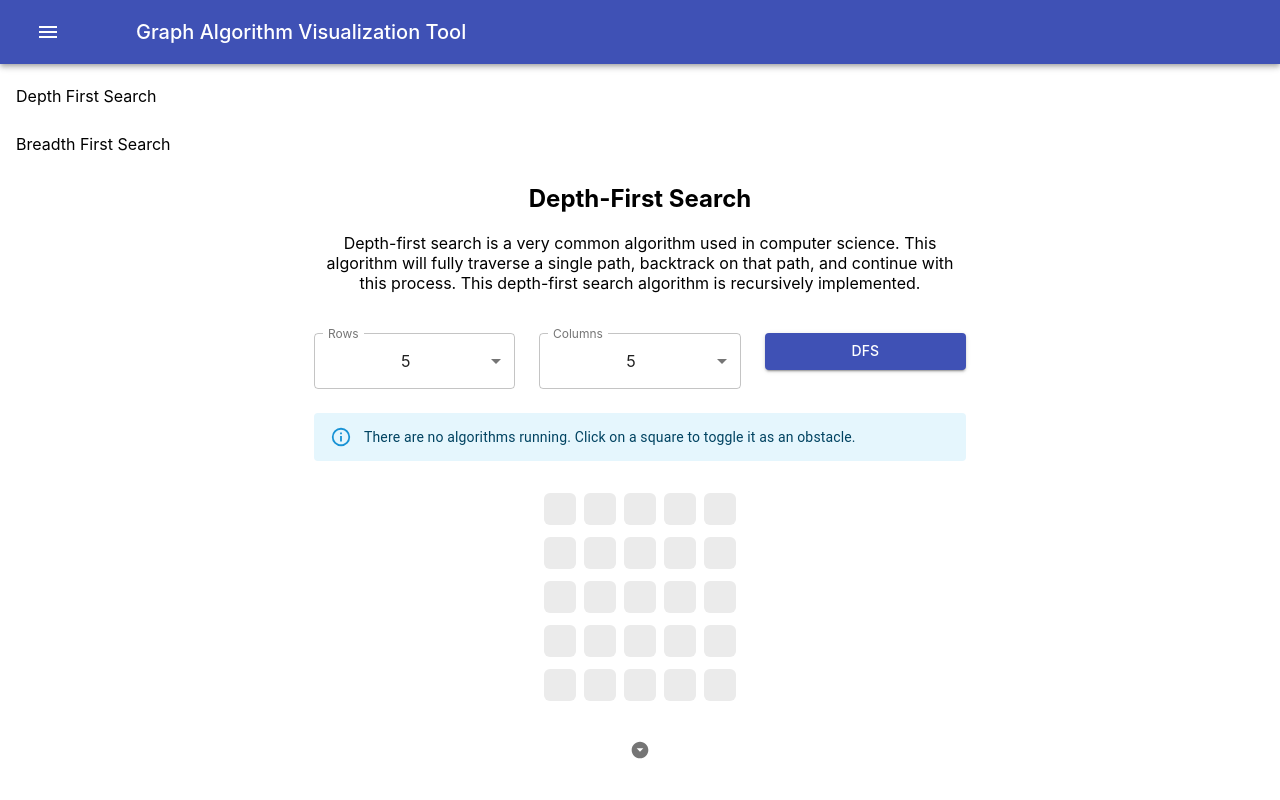
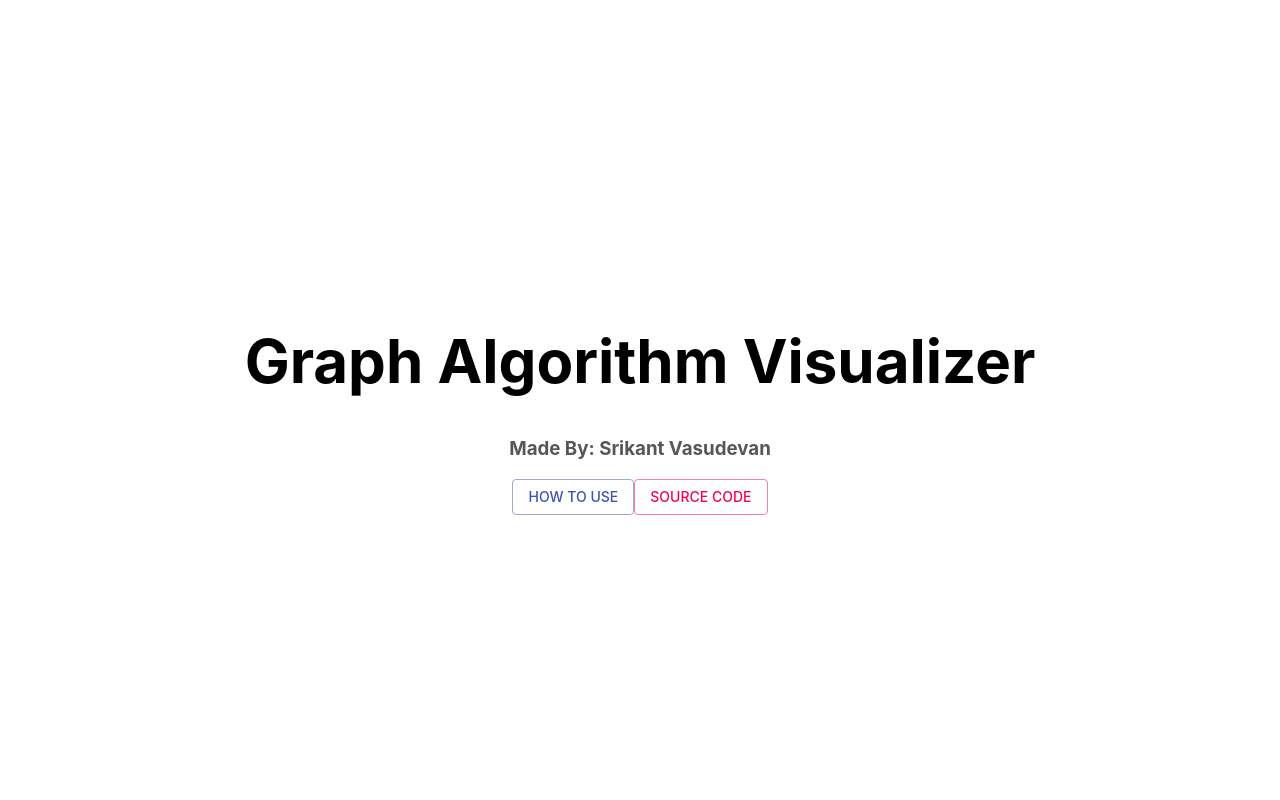
Before and after one commit to srikantv03/graph-visualizer, a React (Create React App) app in the folder graph-vis/: page / in a window 1280 px wide. Shown: the top 800 px of the page. Built offline with nearby package versions, Linux system fonts and the light colour scheme.

Commit message:
change header style

```diff
--- a/graph-vis/src/App.css
+++ b/graph-vis/src/App.css
@@ -81,3 +81,31 @@ body::-webkit-scrollbar {
   border-width: 2px;
   background-color: #AFA;
 }
+
+#header-container {
+  position: relative;
+}
+
+#header-container canvas, #overlay {
+  position: absolute;
+}
+
+.header-div {
+  vertical-align: middle;
+  text-align: center;
+  display: table-cell;
+}
+
+.header-text {
+  font-size: 60px;
+}
+
+.secondary-header-text {
+  color: #575757;
+}
+
+.outer-header-div {
+  display: table;
+  height: 100vh;
+  width: 100vw;
+}
--- a/graph-vis/src/MainWindow.js
+++ b/graph-vis/src/MainWindow.js
@@ -1,4 +1,3 @@
-
 import React, {useState, useRef, useEffect} from "react";
 import ReactDOM from "react-dom";
 import Graph from "react-graph-vis";
@@ -7,11 +6,10 @@ TextField, FormControl, InputLabel, MenuItem, Select, SelectChangeEvent, Grid,
 FormHelperText, Drawer, Box, List, ListItemText} from '@material-ui/core';
 import { fade, makeStyles } from '@material-ui/core/styles';
 import MenuIcon from '@material-ui/icons/Menu';
-
+import Header from './components/header.jsx';
 import { Alert } from "@mui/material";
 import DepthFirst from "./components/dfs.jsx";
 import { Link } from "react-scroll";
-const drawerWidth = 240;
 
 function MainWindow(props) {
   const [current, setCurrent] = useState(1);
@@ -49,26 +47,14 @@ function MainWindow(props) {
   }, []);
   const handleOnScroll = () => {
     const a = document.body.clientHeight;
-    if (Math.round(sections * 2 * window.scrollY / a) != current) {
-      setCurrent(Math.round(sections * 2 * window.scrollY / a));
+    if (sections * Math.round(window.scrollY / a) != current) {
+      setCurrent(sections * Math.round(window.scrollY / a));
+      console.log(Math.round(window.scrollY / a));
     }
   }
     return (
       <React.Fragment>
-      <AppBar position="static">
-        <Toolbar>
-          <IconButton
-            className={classes.menuButton}
-            color="inherit"
-          >
-            <MenuIcon />
-          </IconButton>
-          <Button onClick={async () => {await this.colorSwitch();}} />
-          <Typography className={classes.title} variant="h6" noWrap>
-            Graph Algorithm Visualization Tool
-          </Typography>
-        </Toolbar>
-      </AppBar>
+      <Header />
       <Grid container sx={{height: 100}} spacing={3}>
         <Grid item md={3} xs={0}>
           <Box
@@ -78,7 +64,7 @@ function MainWindow(props) {
               {['Depth First Search', 'Breadth First Search'].map((text, index) => (
                 <ListItem key={text}>
                   <Link smooth={true} duration={500} to="bredth-first">
-                    <ListItemText sx={{fontWeight: index == current - 1 ? "bold" : "normal"}} primary={text} />
+                    <Typography style={{fontWeight:  index == current ? "bold": "normal"}}>{text} {index}</Typography>
                   </Link>
                 </ListItem>
               ))}
@@ -86,6 +72,7 @@ function MainWindow(props) {
           </Box>
         </Grid>
         <Grid item md={6}>
+
           <section style={sectStyle} id="depth-first">
             <DepthFirst />
           </section>
--- a/graph-vis/src/components/dfs.jsx
+++ b/graph-vis/src/components/dfs.jsx
@@ -8,6 +8,7 @@ import MenuIcon from '@material-ui/icons/Menu';
 import ArrowDropDownCircleIcon from '@mui/icons-material/ArrowDropDownCircle';
 import { Alert } from "@mui/material";
 import { Link } from "react-scroll";
+import ArrowRightIcon from '@mui/icons-material/ArrowRight';
 
 
 function DepthFirst() {
@@ -131,7 +132,7 @@ function DepthFirst() {
       <Grid container sx={{height: 100}} spacing={3}>
         <Grid container padding={10} spacing={3}>
           <Grid item xs={12}>
-            <h1>Depth-First Search</h1>
+            <h2>Depth-First Search</h2>
             <p>Depth-first search is a very common algorithm used in computer science. This algorithm will fully traverse a single path, backtrack on that path, and continue with this process. This depth-first search algorithm is recursively implemented.</p>
           </Grid>
           <Grid item xs={4}>
@@ -166,9 +167,7 @@ function DepthFirst() {
           </FormControl>
           </Grid>
           <Grid item xs={4}>
-            <FormControl fullWidth>
-            <Button color="primary" variant="contained" sx={{height: 1}} onClick={dfsSearch}>DFS</Button>
-            </FormControl>
+            <Button color="primary" variant="contained" style={{height: "100%", width: "100%"}} onClick={dfsSearch} endIcon={<ArrowRightIcon fontSize="large" />}>DFS</Button>
           </Grid>
           <Grid item xs={12}>
             <Alert sx={{textAlign: "center"}} severity={!running ?  "info": "warning"}>{!running ? "There are no algorithms running. Click on a square to toggle it as an obstacle." : "An algorithm is currently running."}</Alert>
--- /dev/null
+++ b/graph-vis/src/components/header.jsx
@@ -0,0 +1,152 @@
+
+import React, {useState, useRef, useEffect, setOpen} from "react";
+import ReactDOM from "react-dom";
+import Graph from "react-graph-vis";
+import {AppBar, Toolbar, IconButton, Typography, Button, TextField, FormControl, InputLabel, MenuItem, Select, SelectChangeEvent, Grid, FormHelperText, Modal, Box, Card} from '@material-ui/core';
+import { fade, makeStyles } from '@material-ui/core/styles';
+import MenuIcon from '@material-ui/icons/Menu';
+import ArrowDropDownCircleIcon from '@mui/icons-material/ArrowDropDownCircle';
+import { Alert } from "@mui/material";
+import { Link } from "react-scroll";
+import ArrowRightIcon from '@mui/icons-material/ArrowRight';
+import { integerPropType } from "@mui/utils";
+import "./../App.css";
+
+
+const modalStyle = {
+    position: 'absolute',
+    top: '50%',
+    left: '50%',
+    transform: 'translate(-50%, -50%)',
+    width: 400,
+    bgcolor: 'background.paper',
+    border: '2px solid #000',
+    boxShadow: 24,
+    p: 4,
+  };
+
+function Header() {
+    const rows = 20;
+    const cols = 12;
+    const canvasRef = useRef(null);
+    var delta = 0;
+    const [open, setOpen] = useState(false);
+    const handleOpen = () => setOpen(true);
+    const handleClose = () => setOpen(false);
+
+    const [worms, setWorms] = useState([[
+        [1, 2],
+        [1, 3],
+        [2, 3],
+        [3, 3]
+    ]])
+
+    const anim = (time) => {
+        if (time - delta > 500) {
+            console.log(time)
+            delta += 500;
+            var tempWorms = [...worms];
+            for (var i = 0; i < tempWorms.length; i++) {
+                tempWorms[i].shift();
+                let worm = tempWorms[i];
+                var potentials = [];
+                var steps = [[-1, 0], [1, 0], [0, -1], [0, 1]];
+                for (var step of steps) {
+                    const nx = worm[worm.length - 1][0] + step[0];
+                    const ny = worm[worm.length - 1][1] + step[1];
+                    if (nx > 0 && nx < rows && ny > 0 && nx < cols) {
+                        potentials.push([nx, ny]);
+                    }
+                }
+                tempWorms[i].push(potentials[Math.floor(Math.random() * potentials.length)]);
+            }
+            setWorms([...tempWorms])
+            plot();
+        }
+        requestAnimationFrame(anim);
+    }
+
+    // useEffect(() => {
+    //     while(canvasRef.current == null) {
+    //         setTimeout(() => {}, 200);
+    //     }
+    //     requestAnimationFrame(anim);
+
+    // }, []);
+
+    const plot = () => {
+        const canvas = canvasRef.current;
+        if (canvas != null && canvas != undefined) {
+            const context = canvas.getContext('2d');
+            const width = context.canvas.width;
+            const height = context.canvas.height;
+            const rstep = (width - 20) / 20;
+            const cstep = (height - 16) / 12;
+
+            context.clearRect(0, 0, width, height);
+
+            for(var worm of worms) {
+                console.log(worm);
+                if (worm.length > 1) {
+                context.beginPath();
+                context.moveTo(10 + worm[0][0] * rstep, 8 + worm[0][1] * cstep);
+                    for (var i = 1; i < worm.length; i++) {
+                        context.lineTo(10 + worm[i][0] * rstep, 8 + worm[i][1] * cstep);
+                        context.stroke();
+                        context.moveTo(10 + worm[i][0] * rstep, 8 + worm[i][1] * cstep);
+                    }
+                }
+            }
+        }
+
+    }
+
+    return (
+        // <div>
+        // <div style={{height: "100%", justifyContent: "center", textAlign: "center"}} id='header-container'>
+        //     <canvas height="700px" width="1500px" ref={canvasRef} style={{backgroundColor: "white"}} ></canvas>
+        //     <div id="overlay">
+        //         yessir bro
+        //     </div>
+        // </div>
+        // </div>
+        <React.Fragment>
+            <div className="outer-header-div">
+                <div className="header-div">
+                    <h1 className="header-text">Graph Algorithm Visualizer</h1>
+                    <h3 className="secondary-header-text">Made By: Srikant Vasudevan</h3>
+                    <Grid item xs={12}>
+                        <Button onClick={handleOpen} sx={{padding: 2}} color="primary" variant="outlined">
+                            How to use
+                        </Button>
+
+                        <Button sx={{padding: 2}} color="secondary" variant="outlined">
+                            Source Code
+                        </Button>
+                    </Grid>
+                    <div>
+                        <Modal
+                            open={open}
+                            onClose={handleClose}
+                            aria-labelledby="modal-modal-title"
+                            aria-describedby="modal-modal-description"
+                        >
+                            <Card sx={{modalStyle}}>
+                                <Typography id="modal-modal-title" variant="h6" component="h2">
+                                    Text in a modal
+                                </Typography>
+                                <Typography id="modal-modal-description" sx={{ mt: 2 }}>
+                                    Duis mollis, est non commodo luctus, nisi erat porttitor ligula.
+                                </Typography>
+                            </Card>
+                        </Modal>
+                    </div>
+                </div>
+            </div>
+
+        </React.Fragment>
+
+    );
+}
+
+export default Header;
--- a/graph-vis/src/index.css
+++ b/graph-vis/src/index.css
@@ -1,8 +1,6 @@
 body {
   margin: 0;
-  font-family: -apple-system, BlinkMacSystemFont, 'Segoe UI', 'Roboto', 'Oxygen',
-    'Ubuntu', 'Cantarell', 'Fira Sans', 'Droid Sans', 'Helvetica Neue',
-    sans-serif;
+  font-family: Inter;
   -webkit-font-smoothing: antialiased;
   -moz-osx-font-smoothing: grayscale;
 }
--- a/graph-vis/src/index.js
+++ b/graph-vis/src/index.js
@@ -3,6 +3,7 @@ import ReactDOM from 'react-dom';
 import './index.css';
 import App from './App';
 import reportWebVitals from './reportWebVitals';
+
 
 ReactDOM.render(
   <React.StrictMode>
```
Also changed, not shown: graph-vis/src/components/instructions.jsx (added), 1 other file (tests, documents, lock files or other folders).
